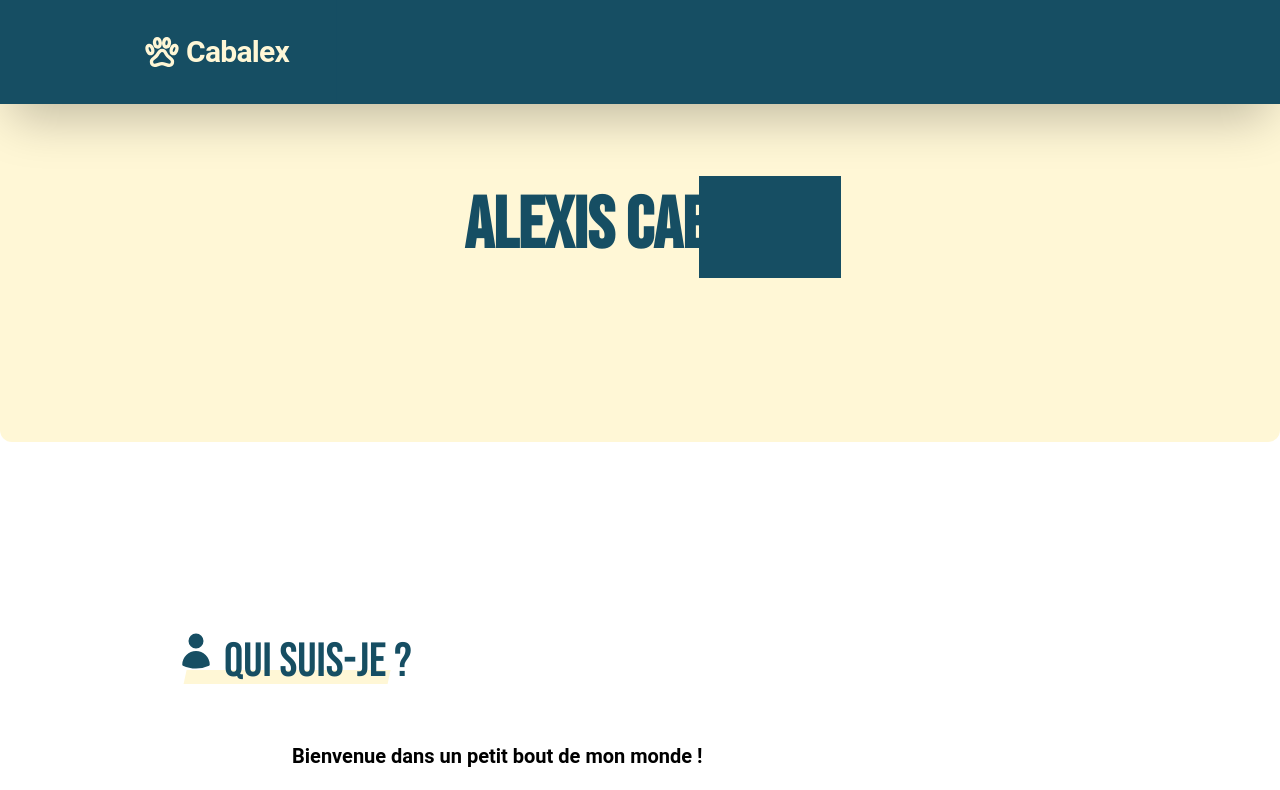
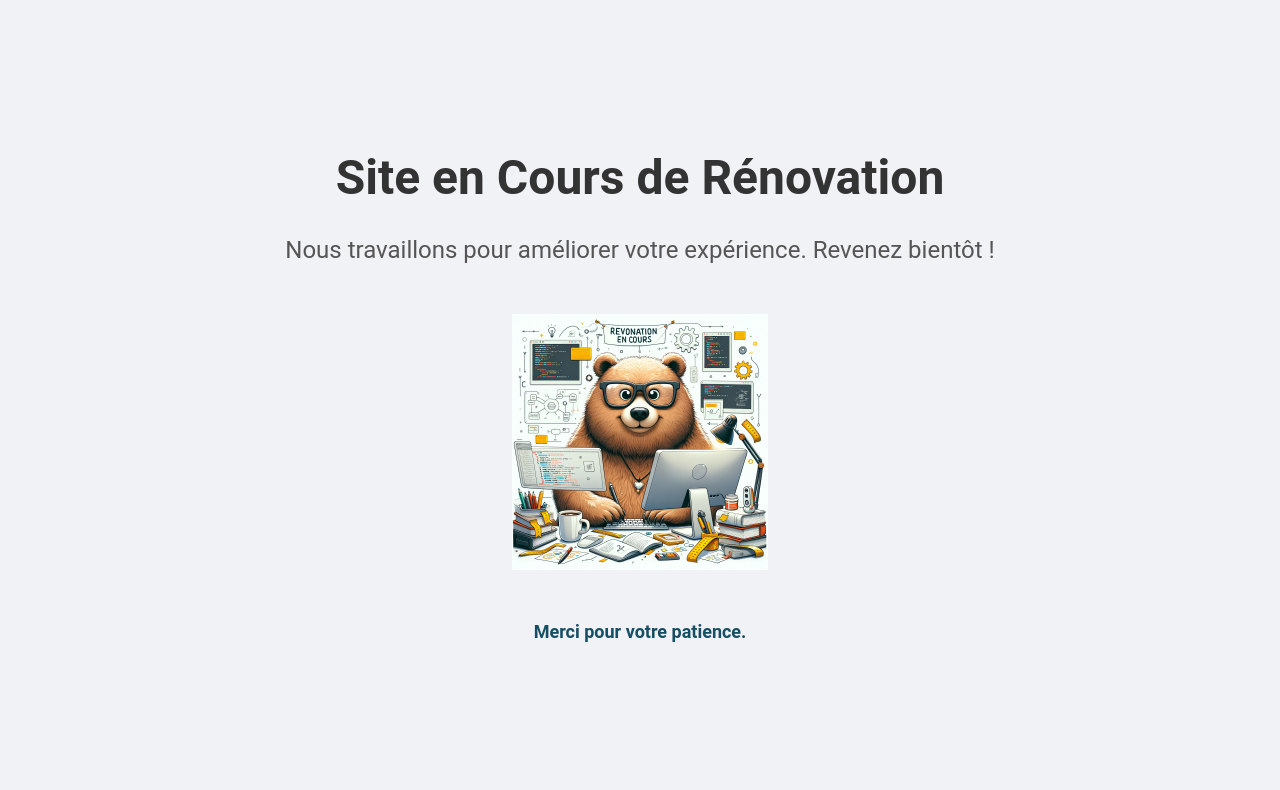
Before and after one commit to CabAlexis/site-perso, a Nuxt app: page / in a window 1280 px wide. Shown: the top 790 px of the page. Built offline with nearby package versions, Linux system fonts and the light colour scheme.

Commit message:
maintenance mode

```diff
--- a/layouts/custom.vue
+++ b/layouts/custom.vue
@@ -1,16 +1,31 @@
 <template>
-  <div v-if="loading" class="flex justify-center items-center flex-col min-h-screen">
-    <GlobalLoader />
-    <p class="text-secondary mt-12 text-xl font-bold">L'ours sort de sa tanière, veuillez patienter ...</p>
-    <img class="h-48 mt-12" src="/img/ea7fb51963e57e0062d4b547254cee45.gif" alt="">
-  </div>
-  <div class="min-h-screen" v-else>
+  <div>
+    <div v-if="loading" class="flex justify-center items-center flex-col min-h-screen">
+      <GlobalLoader />
+      <p class="text-secondary mt-12 text-xl font-bold">L'ours sort de sa tanière, veuillez patienter ...</p>
+      <img class="h-48 mt-12" src="/img/ea7fb51963e57e0062d4b547254cee45.gif" alt="">
+    </div>
+    <!-- <div class="min-h-screen" v-else>
     <PartialsHeader />
     <main class="flex flex-col flex-grow lg:w-9/12 mb-auto ml-auto mr-auto mt-40 p-4">
       <slot />
     </main>
     <PartialsFooter />
+  </div> -->
+    <div class="flex justify-center items-center flex-col min-h-screen bg-[#f0f2f5] text-center px-4">
+      <h1 class="text-3xl md:text-5xl font-bold text-[#333] mt-0 mb-8">
+        Site en Cours de Rénovation
+      </h1>
+      <p class="text-xl md:text-2xl text-[#555] mb-12">
+        Nous travaillons pour améliorer votre expérience. Revenez bientôt !
+      </p>
+      <img src="/img/8b66454b-3c31-4927-84fc-d96d65701bad.webp" alt="Rénovation en cours" class="h-48 md:h-64">
+      <p class="text-secondary mt-12 text-lg font-semibold">
+        Merci pour votre patience.
+      </p>
+    </div>
   </div>
+
 </template>
 
 <script setup>
@@ -26,5 +41,4 @@ onMounted(() => {
 })
 </script>
 
-<style scoped>
-</style>
+<style scoped></style>
```
Also changed, not shown: public/img/8b66454b-3c31-4927-84fc-d96d65701bad.webp (added), 1 other file (tests, documents, lock files or other folders).
